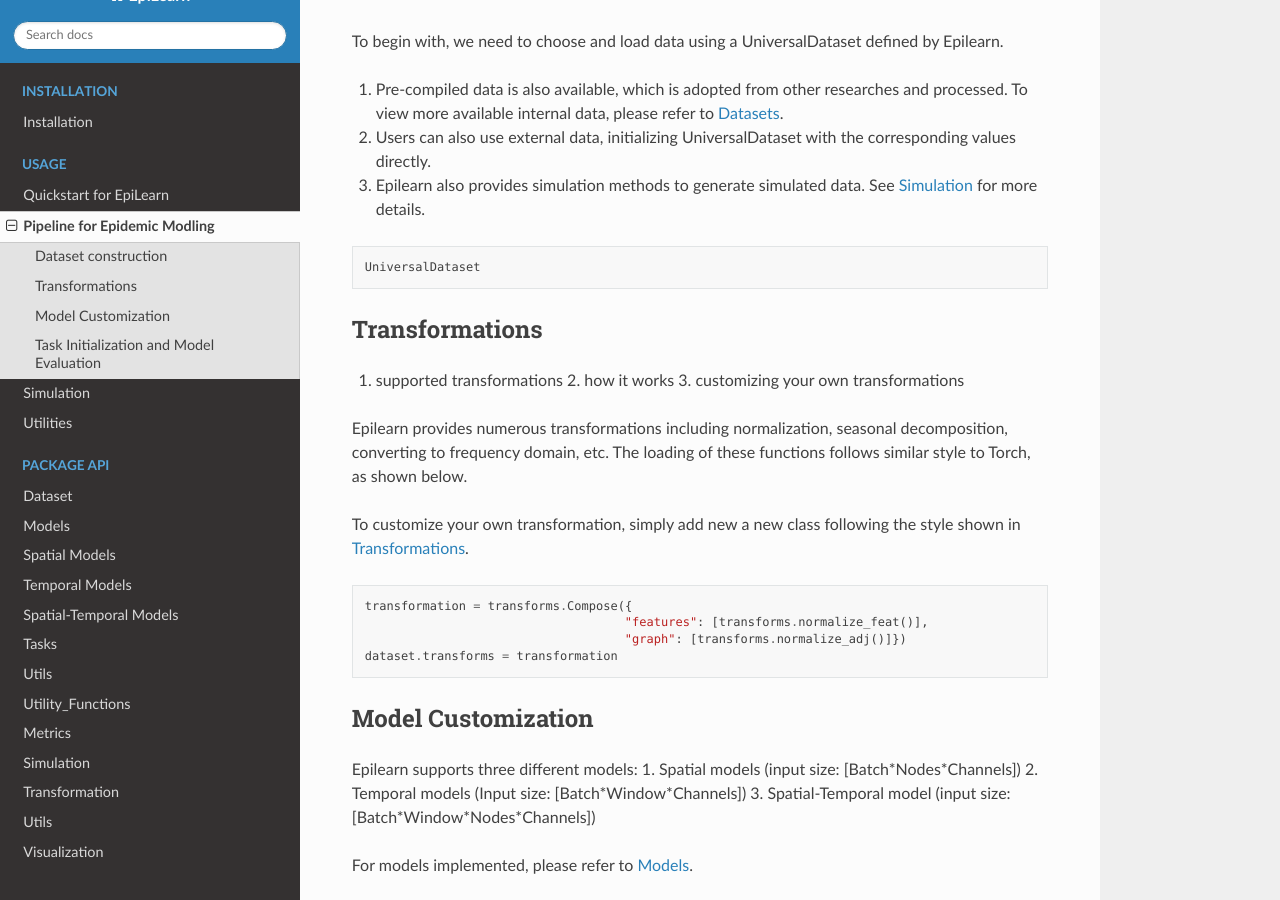
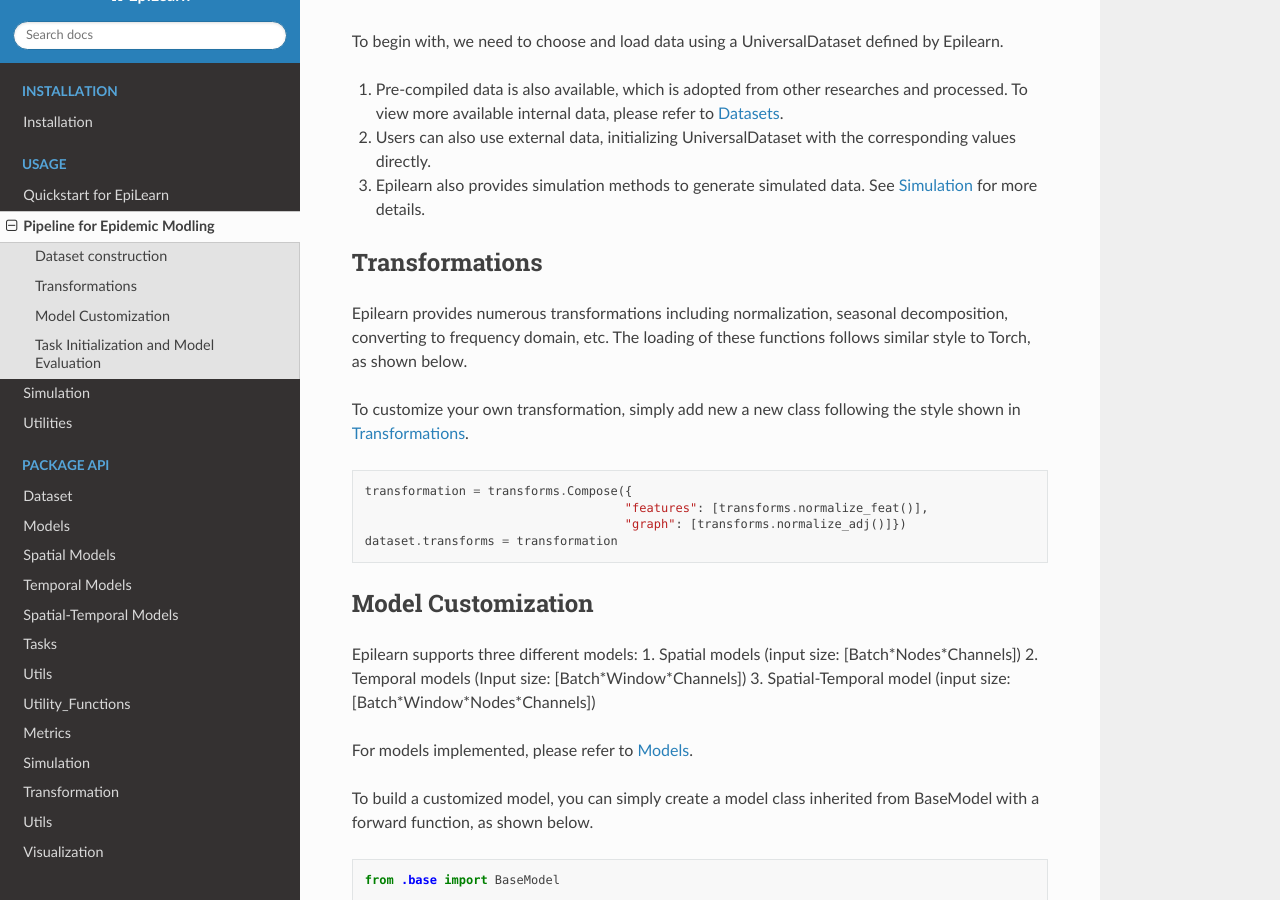
Before and after one commit to Emory-Melody/EpiLearn, a Sphinx documentation site: the page built from docs/tutorials/task_building.rst, in a window 1280 px wide and 900 px high, scrolled down 306 px. Built offline with Sphinx 7.4.7 and the Read the Docs theme 2.0.0, drawn with Linux system fonts in a browser that asks for light colours.

Commit message:
update doc

```diff
--- a/docs/tutorials/task_building.rst
+++ b/docs/tutorials/task_building.rst
@@ -15,15 +15,9 @@
 2. Users can also use external data, initializing UniversalDataset with the corresponding values directly.
 3. Epilearn also provides simulation methods to generate simulated data. See  `Simulation <https://vermillion-malasada-a2864e.netlify.app/html/tutorials/simulation>`_ for more details.
 
-.. code-block:: python
-
-    UniversalDataset
-
 
 Transformations
 ----------------------
-
-1. supported transformations 2. how it works 3. customizing your own transformations
 
 Epilearn provides numerous transformations including normalization, seasonal decomposition, converting to frequency domain, etc. The loading of these functions follows similar style to Torch, as shown below.
 
--- a/docs/tutorials/utils.rst
+++ b/docs/tutorials/utils.rst
@@ -1,14 +1,8 @@
 Utilities
 ===================================
 In this section, we introduce supplementary tools for analyzing epidemic data.
-
-Transformations
--------------------
 
 Interpolation
 -------------------
 
 Developing...
-
-1. spatial
-2. temporal
```
